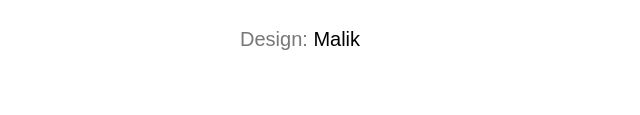
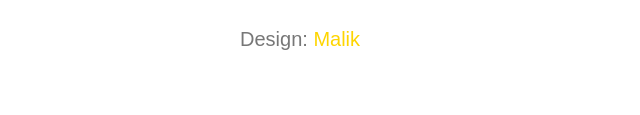
Before and after one commit to malik-gith/ben-resume, a plain HTML site: page index.html in a window 1280 px wide. Shown: the part 3495-3610 px from the top of the page, 628-1268 px from the left. Drawn offline with Linux system fonts and the light colour scheme.

Commit message:
Update ben-resume.css

```diff
--- a/css/ben-resume.css
+++ b/css/ben-resume.css
@@ -458,9 +458,13 @@ body{
 .contact .contact-info ul li a i{
     font-size: 35px
 }
+.contact .contact-info p:last-of-type a{
 
-.contact .contact-info p:last-of-type a{
-    text-decoration:none;
-    color:#fed500
+    text-decoration: none;
+}
+
+.contact .contact-info p:last-of-type a span{
+    color:#fed500;
+}
 
 /*End Contact*/
```
